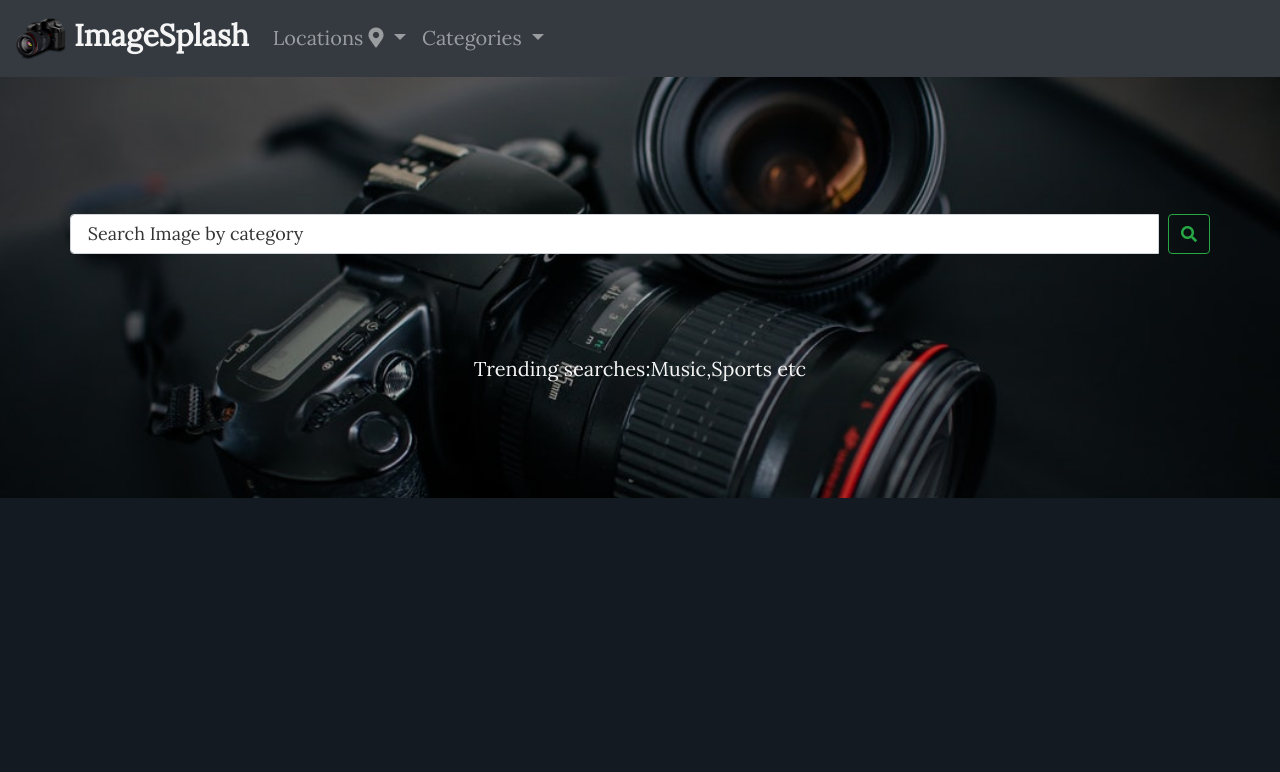
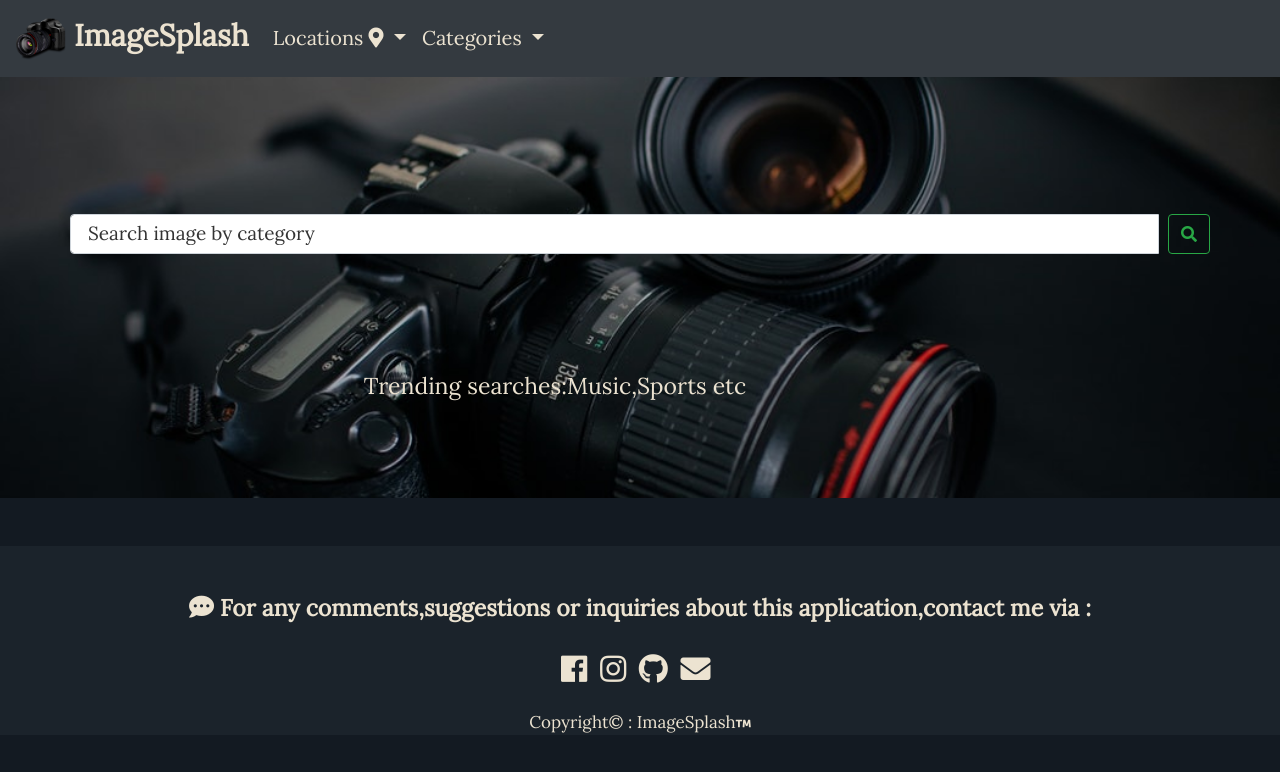
Before and after one commit to Gift-Lumumba/Gallery, a Django app: page / in a window 1280 px wide. Shown: the top 772 px of the page. Run offline with Django 3.2, Linux system fonts and the light colour scheme; data that the repository does not hold is empty; some libraries are stand-ins or nearby versions; some web fonts are replaced.

Commit message:
fixes templates and indentation

```diff
--- a/photos/templates/index.html
+++ b/photos/templates/index.html
@@ -11,11 +11,11 @@
       <form class="form" role="search" action="{% url 'search_image' %}">
 
         <div class="input-group">
-          <input type="text" class="form-control input" placeholder=" Search Image by category" name="image">&nbsp;&nbsp;   <button class="btn btn-outline-success my-2 my-sm-0" type="submit" id="button"><i class="fas fa-search"></i></button>
+          <input type="text" class="form-control input" placeholder=" Search image by category" name="image">&nbsp;&nbsp;   <button class="btn btn-outline-success my-2 my-sm-0" type="submit" id="button"><i class="fas fa-search"></i></button>
           <br>
         </div>
 
-        <p class="searches" style="color:whitesmoke;font-family: 'Lora', serif;font-size: 20px;text-align: center !important;">Trending searches:Music,Sports etc</p>
+        <p class="searches" style=" color:#ece3d1;;font-family: 'Lora', serif;font-size: 23px;text-align: center !important;padding-right: 170px;">Trending searches:Music,Sports etc</p>
 
       </form>
     </div>
@@ -23,21 +23,21 @@
 </div>
 <body>
   <br>
-  <div class="container">
+  <div class="container" style="background: rgb(22, 29, 37);">
     <div class="row">
       {% for photo in photos %}
       <div class="col-xs-12 col-sm-6 col-md-4 images">
         <div class="thumbnail" style="width:100% !important;">
-          <img src="{{photo.image.url}}"  data-toggle="modal" data-target="#exampleModalCenter{{photo.id}}" class = "img-responsive imagee" alt="" style="height:400px;width: 100% !important;">
+          <img src="{{photo.image.url}}"  data-toggle="modal" data-target="#exampleModalCenter{{photo.id}}" class = "img-responsive imagee" alt="" style="height:400px;width: 100% !important;position: center;size: cover;">
 
 
           <!-- Modal -->
           <div class="col-xs-12 col-sm-6 col-md-4">
             <div class="modal fade" style="width:100% !important;" id="exampleModalCenter{{photo.id}}" tabindex="-1" role="dialog" aria-labelledby="exampleModalCenterTitle" aria-hidden="true">
               <div class="modal-dialog modal-lg modal-dialog-centered" role="document">
-                    <div class="modal-content" style="font-family: 'Lora', serif;background: rgb(29, 29, 29);color:whitesmoke;">
+                <div class="modal-content" style="font-family: 'Lora', serif;background: rgb(29, 29, 29); color:#d6d3cd;">
                   <div class="modal-header">
-                        <h5 class="modal-title" id="exampleModalCenterTitle" style="font-size:30px;"><b>{{photo.name}}</b></h5>
+                    <h5 class="modal-title" id="exampleModalCenterTitle" style="font-size:40px;"><b>{{photo.name}}</b></h5>
                     <button type="button" class="close" data-dismiss="modal" aria-label="Close">
                       <span aria-hidden="true">&times;</span>
                     </button>
@@ -49,17 +49,18 @@
                     <form action="">
                       <input type="text" value="https://imgsplash.herokuapp.com{{photo.image.url}}" id="" style="width:100%;height:40px;">
                       <br>
-                          <button type="button" class="btn btn-outline-success" style="float:right;" value="https://imgsplash.herokuapp.com{{photo.image.url}}" onclick="copyLink(this.value)"  >Copy Link</button>
+                      <button type="button" class="btn btn-outline-success" style="float:right;" value="https://imgsplash.herokuapp.com{{photo.image.url}}" onclick="copyLink(this.value)"  >Copy Link&nbsp;<i class="fas fa-copy"></i></button>
                     </form>
                     <br>
                     <br>
                     <p style="font-size:22px;padding-right: 70px;"><b>Category:</b> {{photo.category}}</p>
+                    <p style="font-size:22px;padding-right: 70px;"><b><i class="fas fa-map-marker-alt"></i>&nbsp;:&nbsp;</b>{{photo.location}}</p>
                     <p style="font-size:22px;padding-right: 70px;"><b>Description:</b> {{photo.description}}</p>
 
 
                   </div>
                   <div class="modal-footer">
-                        <button type="button" class="btn btn-outline-success" data-dismiss="modal">Close</button>
+                    <button type="button" class="btn btn-outline-success" data-dismiss="modal">Close &nbsp;<i class="fas fa-times"></i></button>
                   </div>
                 </div>
               </div>
@@ -86,6 +87,30 @@
       {% endfor %}
     </div>
   </div>
+  <br>
+  <div class="container-fluid footer" style="width:100% !important;">
+    <div class="col-xs-12 col-sm-12 col-md-12 col-lg-12">
+      <br>
+      <br>
+
+      <center>
+        <h4 style="
+        color:#ece3d1;font-size: 23px;"><b><i class="fas fa-comment-dots" style="font-size:25px;"></i>&nbsp;For any comments,suggestions or inquiries about this application,contact me via :</b></h4>
+        <br>
+        <a href="https://www.facebook.com/giftokizzer" target="__blank"><i class="fab fa-facebook"></i></a>
+        &nbsp;
+        <a href="https://www.instagram.com/__lumumba__/" target="__blank"><i class="fab fa-instagram"></i></a>
+        &nbsp;
+        <a href="https://github.com/Gift-Lumumba" target="__blank"><i class="fab fa-github"></i></a>
+        &nbsp;
+        <a href="https://mail.google.com/mail/u/0/#inbox" target="__blank"><i class="fas fa-envelope"></i></a>
+        &nbsp;
+        <br>
+        <br>
+        <p style="font-size:17px;">Copyright&copy; :&nbsp;ImageSplash<i class="fas fa-trademark" style="font-size:12px;"></i></p>
+      </center>
+    </div>
+  </div>
 </body>
 
 <style>
@@ -105,7 +130,7 @@
 
   }
   .searchh{
-    color: whitesmoke;
+    color:#ece3d1;;
   }
   .input{
     height: 40px;
@@ -118,7 +143,7 @@
   }
   ::placeholder{
     font-family: 'Lora', serif;
-    font-size: 18px;
+    font-size: 19px;
     color: rgb(51, 51, 51) !important;
   }
   #button{
@@ -187,6 +212,17 @@
     transition: .5s ease;
     transform: translateY(-7px);
   }
-
+  .footer{
+    background: rgb(27, 35, 43);
+    height: 100% !important;
+  }
+  center{
+    color:#ece3d1;
+    font-family: 'Lora', serif;
+  }
+  center i{
+    color:#ece3d1;
+    font-size: 30px;
+  }
 </style>
 {% endblock %}
--- a/photos/templates/navbar.html
+++ b/photos/templates/navbar.html
@@ -10,7 +10,7 @@
   <div class="collapse navbar-collapse" id="navbarSupportedContent">
     <ul class="navbar-nav mr-auto">
       <li class="nav-item dropdown dropdown">
-          <a class="nav-link dropdown-toggle locations" href="#" id="navbarDropdown" role="button" data-toggle="dropdown" aria-haspopup="true" aria-expanded="false">
+        <a class="nav-link dropdown-toggle locations" href="#" id="navbarDropdown" role="button" data-toggle="dropdown" aria-haspopup="true" aria-expanded="false" style="color:#ece3d1;">
           Locations&nbsp;<i class="fas fa-map-marker-alt"></i>
         </a>
         <div class="dropdown-menu" aria-labelledby="navbarDropdown" style="background:rgb(32, 32, 32)">
@@ -26,7 +26,7 @@
         </div>
       </li>
       <li class="nav-item dropdown">
-          <a class="nav-link dropdown-toggle categories" href="#" id="navbarDropdown" role="button" data-toggle="dropdown" aria-haspopup="true" aria-expanded="false">
+        <a class="nav-link dropdown-toggle categories" href="#" id="navbarDropdown" role="button" data-toggle="dropdown" aria-haspopup="true" aria-expanded="false" style="color:#ece3d1;">
           Categories
         </a>
         <div class="dropdown-menu" aria-labelledby="navbarDropdown" style="background:rgb(32, 32, 32)">
@@ -54,13 +54,14 @@
   }
   #gallery{
     font-size: 30px;
+
   }
   .dropdown-item{
-      color: whitesmoke;
+    color:#ece3d1;
   }
 
   .head{
-      color: whitesmoke !important;
+    color:#ece3d1 !important;
   }
   .head:hover{
     color: green !important;
```
Also changed, not shown: photos/templates/category.html (+5 -5 lines), photos/templates/location.html (+5 -5 lines), photos/templates/search.html (+6 -6 lines), photos/templates/base.html (indentation only). Lines whose indentation alone changed are shown as unchanged.
